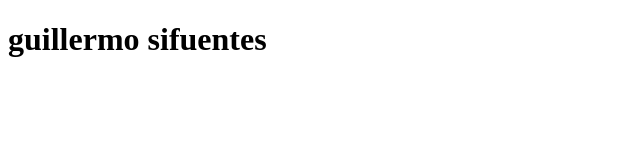
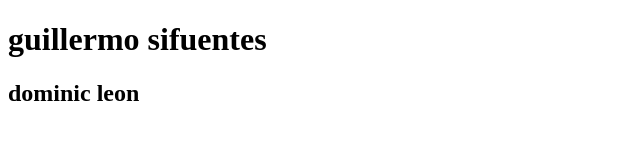
Before and after one commit to guillermosifu/colaborando, a plain HTML site: page index.html in a window 1280 px wide. Shown: the whole page, without its empty margins (0-640 px from the left). Drawn offline with Linux system fonts and the light colour scheme.

Commit message:
deominic rama

```diff
--- a/index.html
+++ b/index.html
@@ -8,5 +8,6 @@
 </head>
 <body>
     <h1>guillermo sifuentes</h1>
+    <h2>dominic leon</h2>
 </body>
 </html>
```
